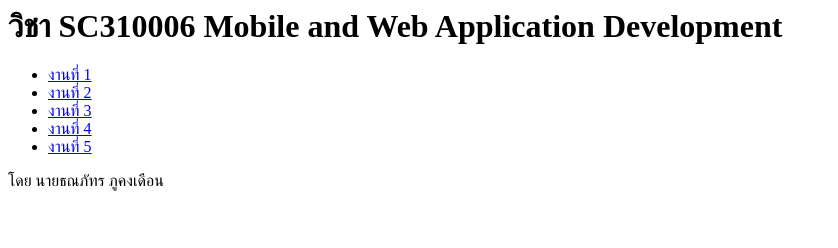
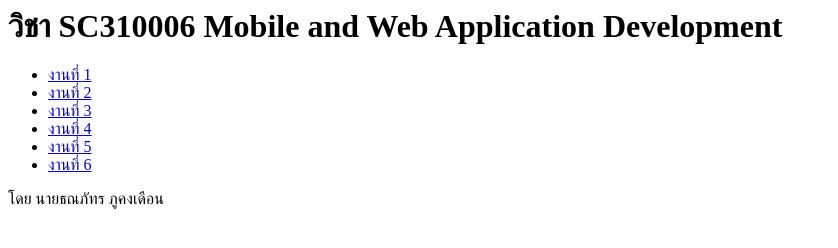
Before and after one commit to tarnapit01/web2024, a plain HTML site: page index.html in a window 1280 px wide. Shown: the whole page, without its empty margins (0-838 px from the left). Drawn offline with Linux system fonts and the light colour scheme.

Commit message:
Add Firebase_work6

```diff
--- a/index.html
+++ b/index.html
@@ -7,6 +7,8 @@
         <li><a href="./React_Web/webweb.html">งานที่ 3</a></li>
         <li><a href="./A_Frame/example.html">งานที่ 4</a></li>
         <li><a href="./Expo_Go/work5.html">งานที่ 5</a></li>
+        <li><a href="./Firebase_Work6/work6.html">งานที่ 6</a></li>
+
 
     </ul>
      โดย นายธณภัทร ภูคงเดือน
```
